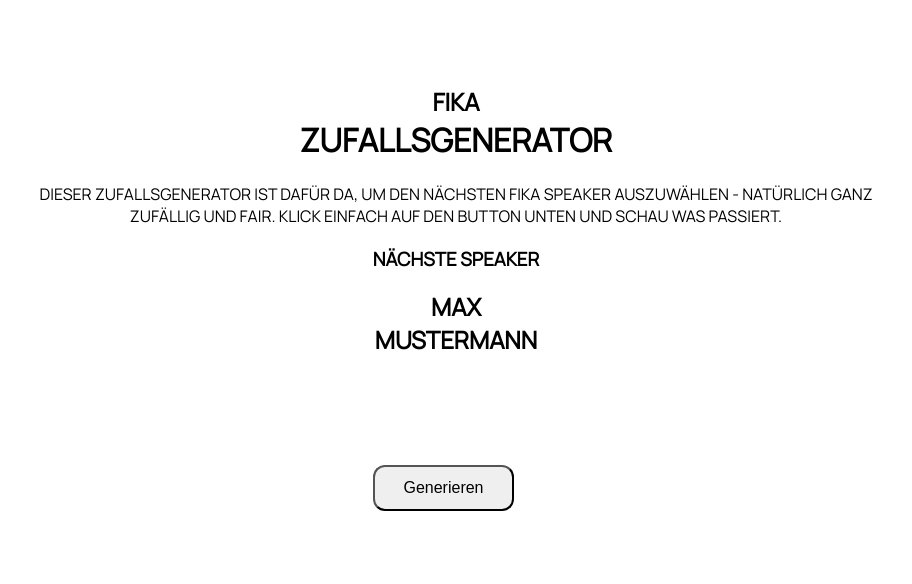
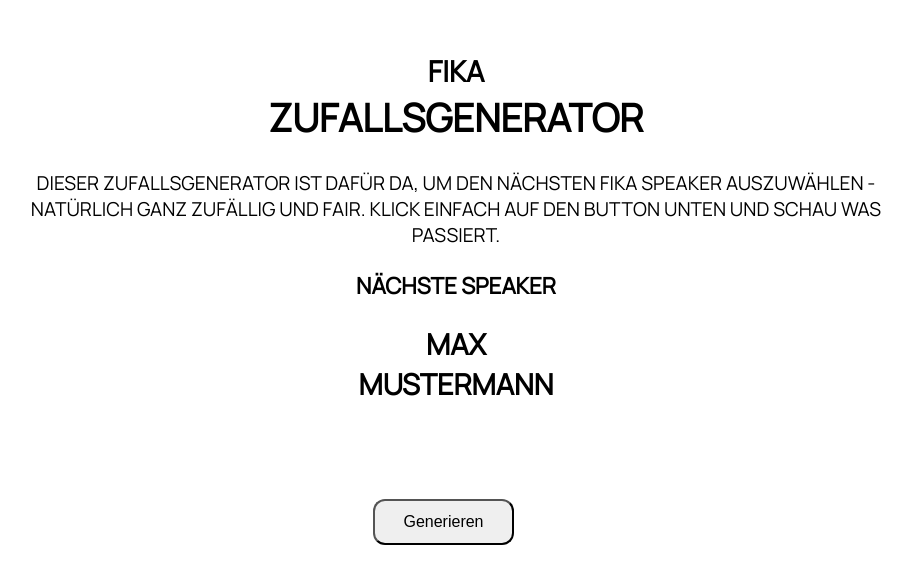
Before and after one commit to nazligxc/zufallsgenerator, an Angular app: page / in a window 1280 px wide. Shown: the part 102-686 px from the top of the page, without its empty margins (184-1096 px from the left). Built offline with nearby package versions, Linux system fonts and the light colour scheme.

Commit message:
button, fonts and sizing adjusted

```diff
--- a/src/app/app.component.css
+++ b/src/app/app.component.css
@@ -46,9 +46,13 @@
     width: 100%;
 }
 
-@media only screen and (min-width: 768px) {
+@media only screen and (min-width: 576px) {
     .outer {
+        display: flex;
+        justify-content: center;
+        align-items: center;
         text-align: center;
+        min-height: 100vh;
     }
 
     h2 {
--- a/src/styles.css
+++ b/src/styles.css
@@ -16,4 +16,11 @@
 app-root {
     font-family: 'Manrope', sans-serif;
     text-transform: uppercase;
+    font-size: small;
 }
+
+@media only screen and (min-width: 576px) {
+    app-root {
+        font-size: larger;
+    }
+}
```
